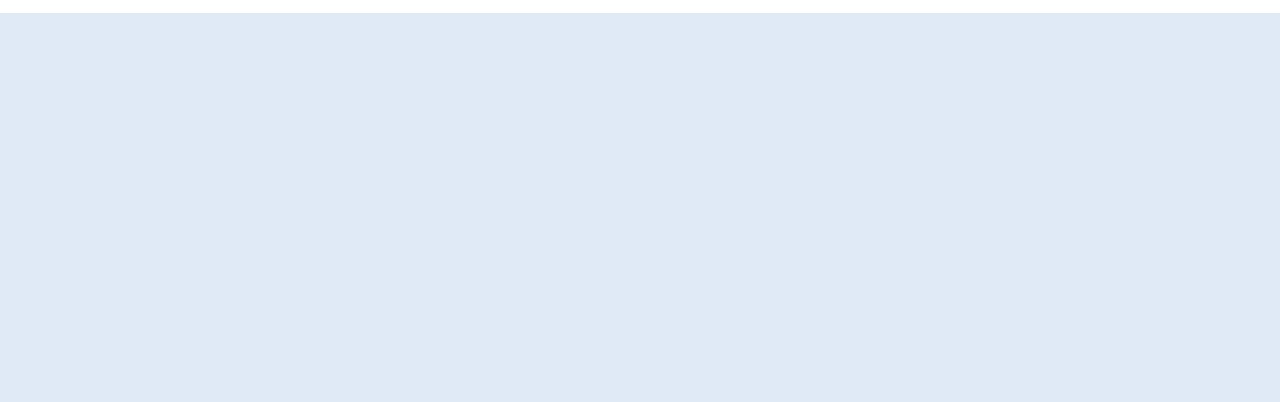
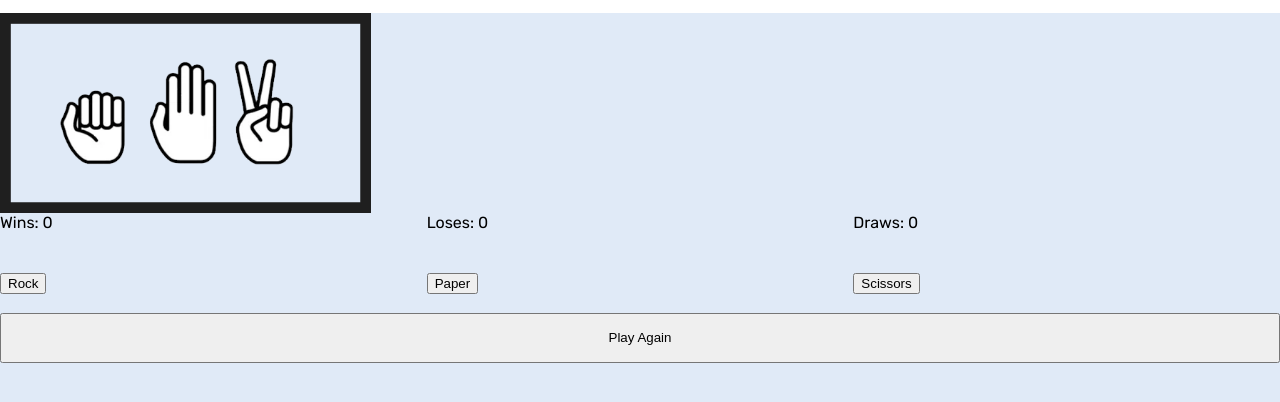
Before and after one commit to TomABooth/web-Rock-Paper-Scissors, a plain HTML site: page index.html in a window 1280 px wide. Shown: the part 68-470 px from the top of the page. Drawn offline with Linux system fonts and the light colour scheme.

Commit message:
started outlining html and css to style page

```diff
--- a/index.html
+++ b/index.html
@@ -1,6 +1,5 @@
 <!DOCTYPE html>
 <html lang="en">
-
     <head>
         <!-- metadata -->
         <meta charset="UTF-8" />
@@ -15,10 +14,12 @@
         <script type="module" src="app.js"></script>
 
         <!-- fonts -->
-    <link rel="preconnect" href="https://fonts.googleapis.com">
-    <link rel="preconnect" href="https://fonts.gstatic.com" crossorigin>
-    <link rel="stylesheet"
-        href="https://fonts.googleapis.com/css2?family=Rubik:wght@300;400;600&family=Titillium+Web:wght@200;400;600&display=swap">
+        <link rel="preconnect" href="https://fonts.googleapis.com" />
+        <link rel="preconnect" href="https://fonts.gstatic.com" crossorigin />
+        <link
+            rel="stylesheet"
+            href="https://fonts.googleapis.com/css2?family=Rubik:wght@300;400;600&family=Titillium+Web:wght@200;400;600&display=swap"
+        />
 
         <!-- css -->
         <link rel="stylesheet" href="/styles/reset.css" />
@@ -27,14 +28,29 @@
 
     <body>
         <header>
-        <img src="/assets/html_css_js.png">
+            <img src="/assets/html_css_js.png" />
             <h1>Web App</h1>
         </header>
 
         <main>
-
+            <img src="./assets/RPS.webp" id="header" height="200px" />
+            <section id="scoreboard">
+                <div id="wins">Wins: 0</div>
+                <div id="loses">Loses: 0</div>
+                <div id="draws">Draws: 0</div>
+            </section>
+            <section id="buttons">
+                <div id="left-button">
+                    <button id="rock">Rock</button>
+                </div>
+                <div id="center-button">
+                    <button id="Paper">Paper</button>
+                </div>
+                <div id="right-button">
+                    <button id="scissors">Scissors</button>
+                </div>
+            </section>
+            <button id="play-again">Play Again</button>
         </main>
-
     </body>
-
 </html>
--- a/styles/global.css
+++ b/styles/global.css
@@ -21,5 +21,17 @@ header {
 }
 
 main {
-    padding: 20px;
+    display: grid;
+    grid-template-rows: 200px 50px 50px 50px;
 }
+
+#scoreboard {
+    display: grid;
+    grid-template-columns: 1fr 1fr 1fr;
+}
+
+#buttons {
+    display: grid;
+    grid-template-columns: 1fr 1fr 1fr;
+    padding-top: 10px;
+}
```
Also changed, not shown: assets/RPS.webp (added). Lines whose indentation alone changed are shown as unchanged.
